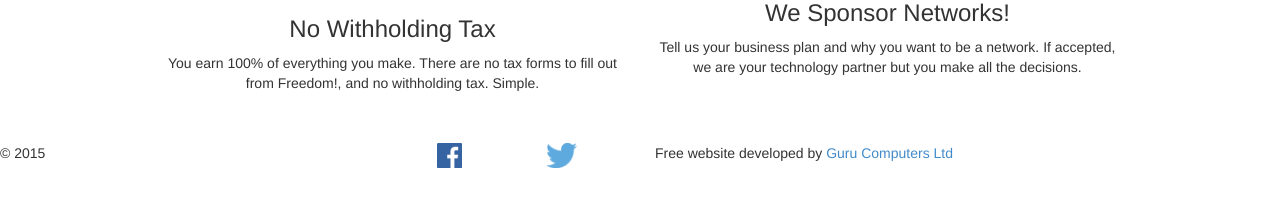
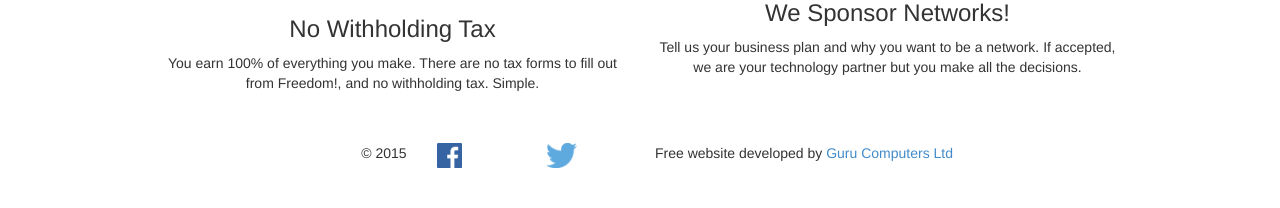
Before and after one commit to GuruComputers/YouCentral, a PHP site: page / in a window 1280 px wide. Shown: the part 1513-1721 px from the top of the page. Run offline with PHP 8.4, Linux system fonts and the light colour scheme; some libraries are stand-ins or nearby versions.

Commit message:
copyright slide to the right

```diff
--- a/css/main.css
+++ b/css/main.css
@@ -69,3 +69,7 @@ body {
 	max-height: 25px;
 	width: auto;
 }
+
+.footer_copyright {
+	text-align: right;
+}
--- a/includes/footer.php
+++ b/includes/footer.php
@@ -12,7 +12,7 @@
 <br /><br />
 <div class="footer_container">
     <div class="row">
-        <div class="col-sm-4"><?php echo "&copy"." ".$cy; ?></div>
+        <div class="col-sm-4 footer_copyright"><?php echo "&copy"." ".$cy; ?></div>
         <div class="col-sm-1"><a href=""><img src="img/facebook.png" alt="facebook icon" class="img-responsive footer_icon"></a></div>
         <div class="col-sm-1"><a href=""><img src="img/twitter.png" alt="twitter icon" class="img-responsive footer_icon"></a></div>
         <div class="col-sm-4">Free website developed by <a href="http://www.gurucomputers.co.uk">Guru Computers Ltd</a></div>
```
